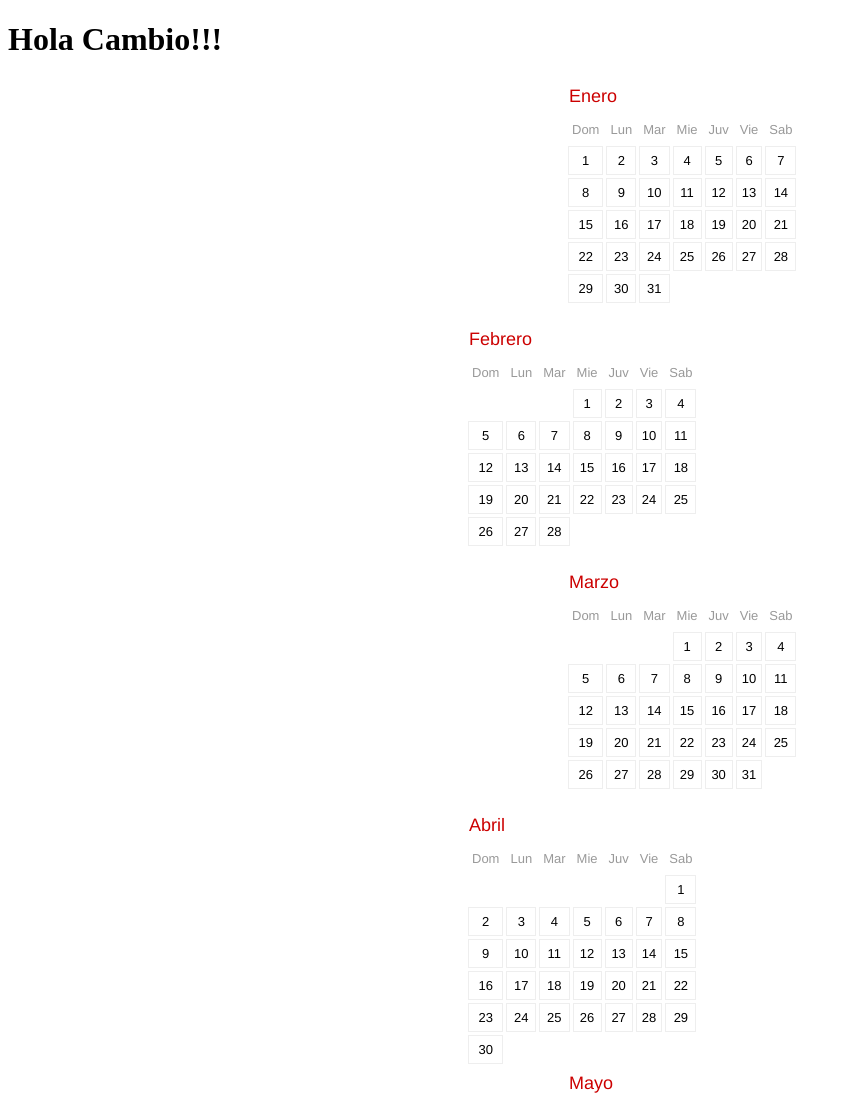
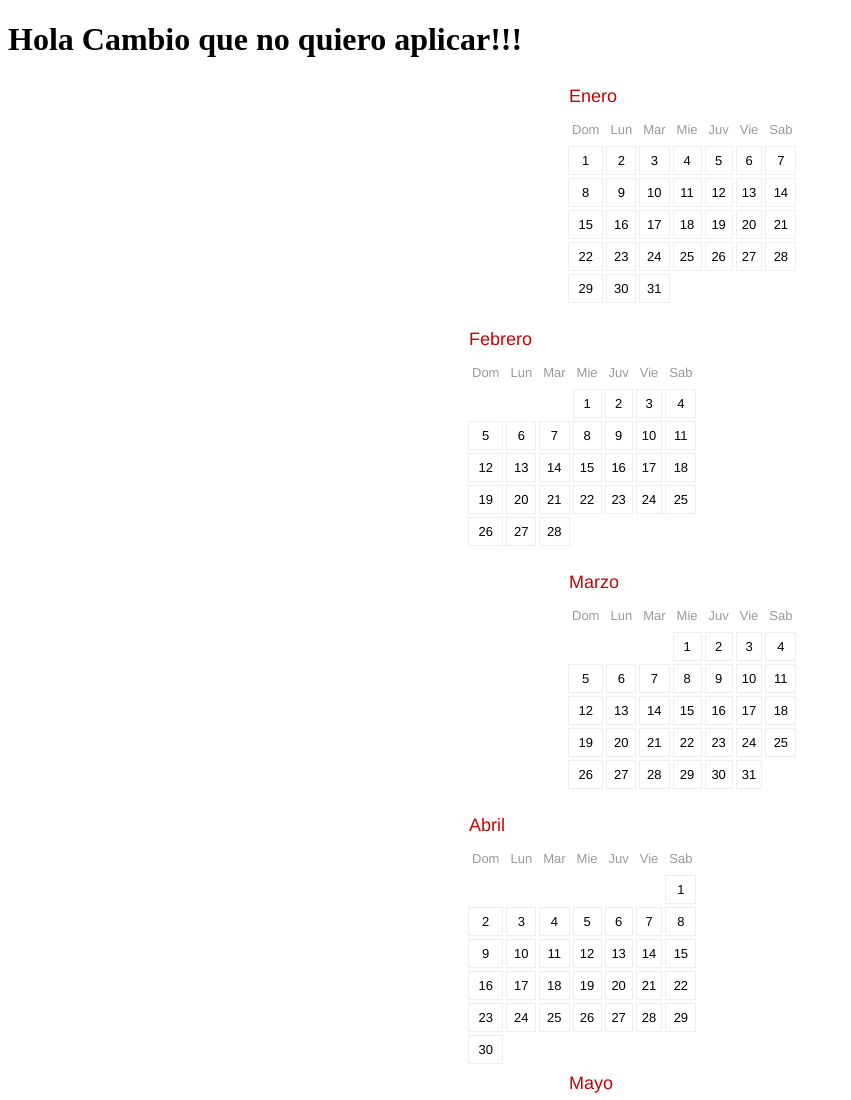
Before and after one commit to MILTONLI1995/temp1, a plain HTML site: page index.html in a window 1280 px wide. Shown: the top 1100 px of the page, without its empty margins (0-851 px from the left). Drawn offline with Linux system fonts and the light colour scheme.

Commit message:
Comite 3

```diff
--- a/index.html
+++ b/index.html
@@ -7,6 +7,6 @@
     <link rel="stylesheet" href="styles.css">
 </head>
 <body>
-    <h1>Hola Cambio!!!</h1>
+    <h1>Hola Cambio que no quiero aplicar!!!</h1>
 </body>
 </html>
```
